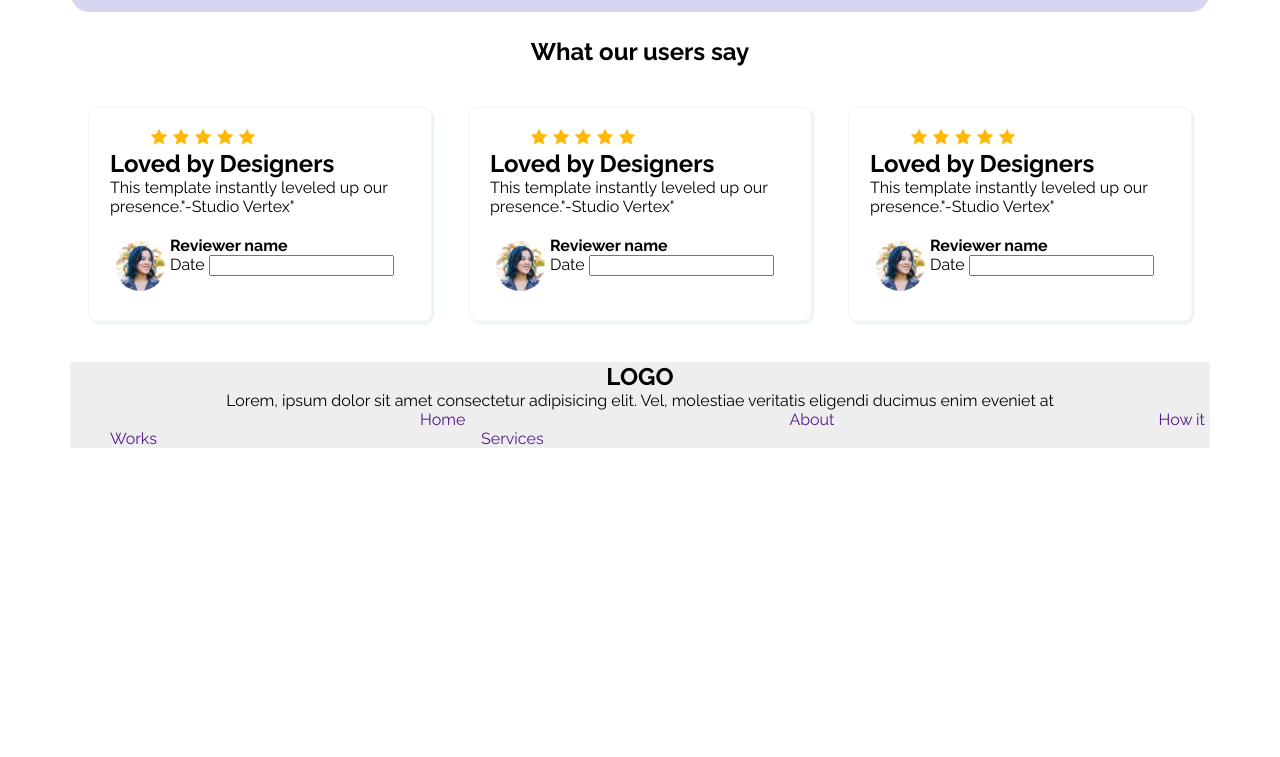
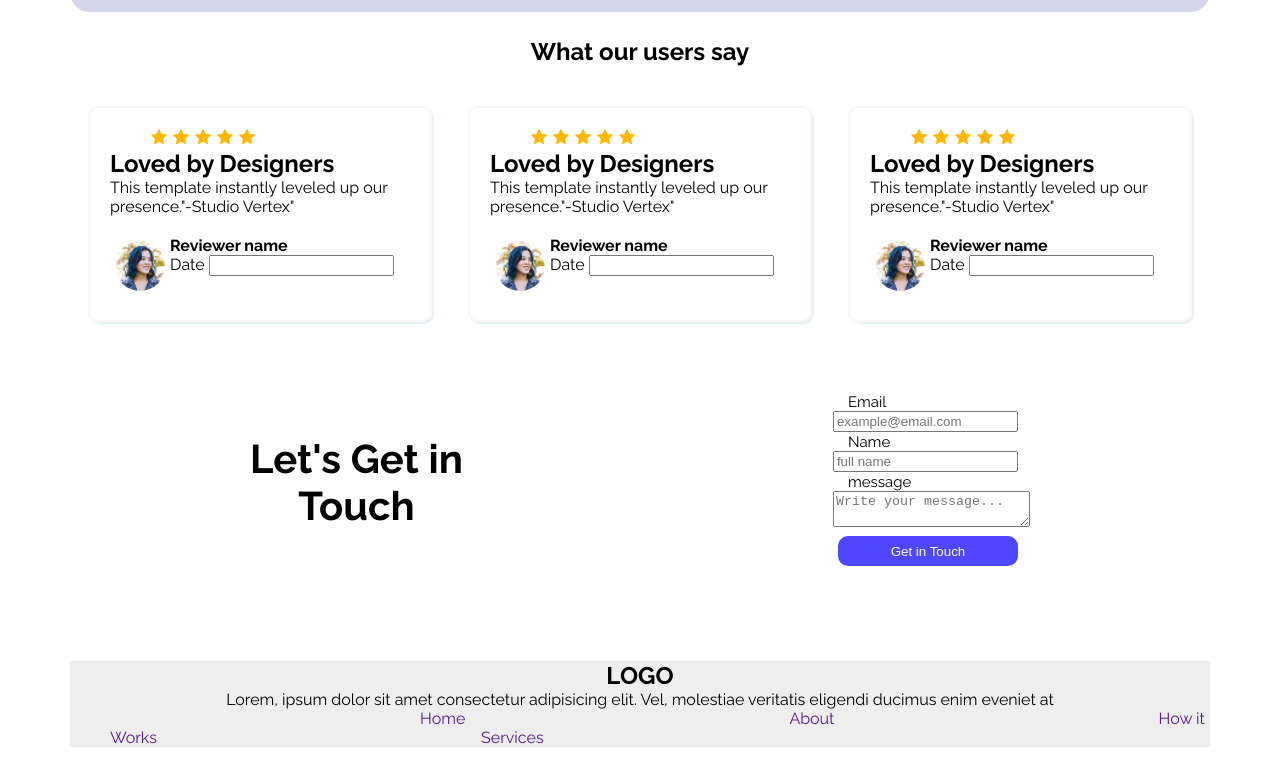
Before and after one commit to Mst-naher/assignment-001, a plain HTML site: page index.html in a window 1280 px wide. Shown: the part 1135-1892 px from the top of the page. Before the commit the page ends 1593 px from the top, so only its background shows below. Drawn offline with Linux system fonts and the light colour scheme.

Commit message:
added get in touch section

```diff
--- a/index.html
+++ b/index.html
@@ -98,41 +98,7 @@
 
       <div class="cards-container">
         <div class="card">
-        <div >
-          <ul>
-            <img  src="images/icon-star.png" alt="">
-            <img src="images/icon-star.png" alt="">
-            <img src="images/icon-star.png" alt="">
-            <img src="images/icon-star.png" alt="">
-            <img src="images/icon-star.png" alt="">
-          </ul>
-        </div>
-
           <div>
-          <h2 class="card-title">Loved by Designers</h2>
-          <p class="card-content">
-            This template instantly leveled up our presence."-Studio Vertex"
-          </p>
-
-          <div class="reviewer">
-            <div>
-              <img class="avatar"  src="images/avatar.png" alt="">
-            </div>
-
-            <div>
-              <h4>Reviewer name</h4>
-              <label for="">Date</label>
-              <input type="text" name="Date" id="Date">
-            </div>
-          </div>
-
-        </div>
-
-
-
-      </div>
-      <div class="card">
-        <div >
             <ul>
               <img src="images/icon-star.png" alt="">
               <img src="images/icon-star.png" alt="">
@@ -150,7 +116,7 @@
 
             <div class="reviewer">
               <div>
-              <img  class="avatar" src="images/avatar.png" alt="">
+                <img class="avatar" src="images/avatar.png" alt="">
               </div>
 
               <div>
@@ -166,7 +132,7 @@
 
         </div>
         <div class="card">
-        <div >
+          <div>
             <ul>
               <img src="images/icon-star.png" alt="">
               <img src="images/icon-star.png" alt="">
@@ -184,7 +150,41 @@
 
             <div class="reviewer">
               <div>
-              <img  class="avatar" src="images/avatar.png" alt="">
+                <img class="avatar" src="images/avatar.png" alt="">
+              </div>
+
+              <div>
+                <h4>Reviewer name</h4>
+                <label for="">Date</label>
+                <input type="text" name="Date" id="Date">
+              </div>
+            </div>
+
+          </div>
+
+
+
+        </div>
+        <div class="card">
+          <div>
+            <ul>
+              <img src="images/icon-star.png" alt="">
+              <img src="images/icon-star.png" alt="">
+              <img src="images/icon-star.png" alt="">
+              <img src="images/icon-star.png" alt="">
+              <img src="images/icon-star.png" alt="">
+            </ul>
+          </div>
+
+          <div>
+            <h2 class="card-title">Loved by Designers</h2>
+            <p class="card-content">
+              This template instantly leveled up our presence."-Studio Vertex"
+            </p>
+
+            <div class="reviewer">
+              <div>
+                <img class="avatar" src="images/avatar.png" alt="">
               </div>
 
               <div>
@@ -200,14 +200,38 @@
 
         </div>
       </div>
+    </section>
 
+
+    <section>
+
+      <div class="touch-container">
+        <div>
+          <h1 class="touch-title">Let's Get in <br>Touch</h1>
+        </div>
+        <div class="touch-items">
+
+          <label class="email" for="email">Email</label><br>
+          <input type="email" placeholder="example@email.com" name="" id="">
+          <br>
+          <label class="name" for="name">Name</label>
+          <br>
+          <input type="text" placeholder="full name" name="" id="">
+          <br>
+          <label class="message" for="Message">message</label>
+          <br>
+          <textarea placeholder="Write your message..." cols="22" rows="2px"></textarea>
+           <br>
+           <button class="get-button">Get in Touch</button>
+        </div>
+
+      </div>
 
 
 
     </section>
 
 
-    <section></section>
   </main>
 
   <footer>
--- a/style/styles.css
+++ b/style/styles.css
@@ -243,6 +243,48 @@ margin-top: 40px;
   text-decoration: none;
 }
 
+/* Get in touch Section */
+
+.touch-container{
+  display: flex;
+  justify-content: space-around;
+  gap: 10px;
+  align-items: center;
+}
+.touch-container{
+  margin-top: 30px;
+  margin-bottom: 90px;
+}
+.touch-title{
+  font-size: 40px;
+}
+
+
+.email ,.name, .message {
+  font-size: 15px;
+  font-weight: 10px;
+  color: rgb(0, 0, 0);
+  margin: 5px;
+  margin-bottom: 10px;
+  padding: 10px;
+  /* background-color: #FFFFFF; */
+}
+
+
+.get-button{
+  width: 180px;
+  height: 30px;
+  background-color: #4E47FF ;
+  color: #FFFFFF ;
+  border: none;
+  border-radius: 10px;
+  margin: 5px;
+}
+.get-button:hover{
+  background-color: rgb(33, 172, 33);
+  color: blueviolet;
+}
+
 
 /* footer */
 .footer-container {
```
Lines whose indentation alone changed are shown as unchanged.
